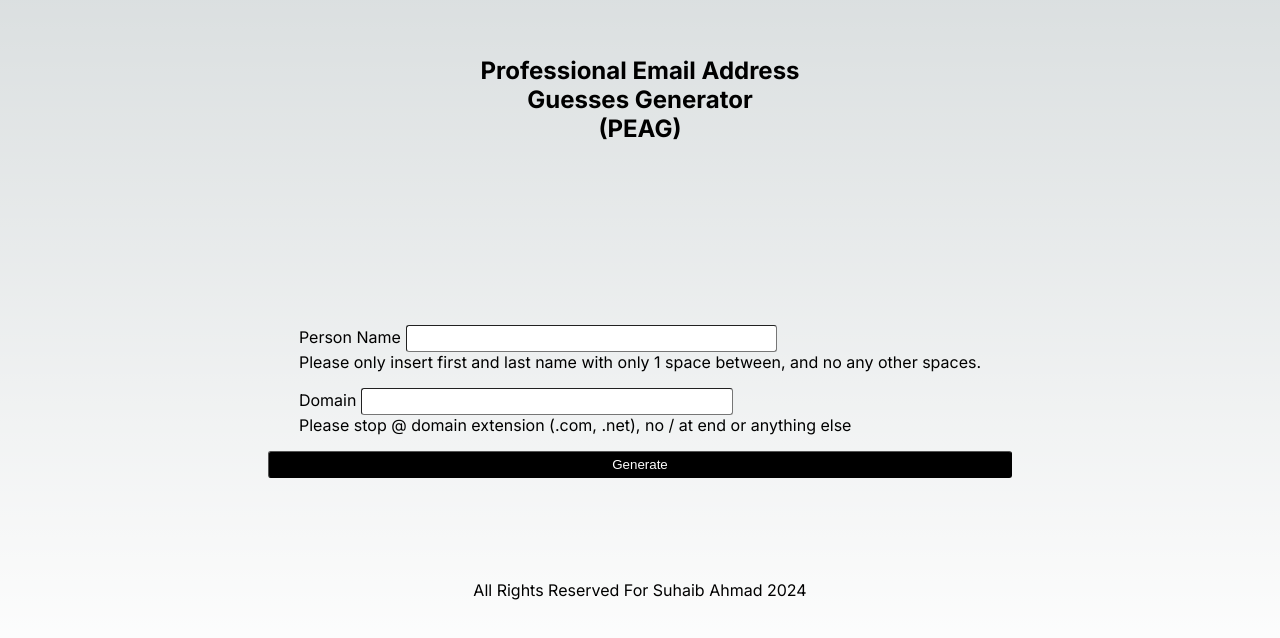
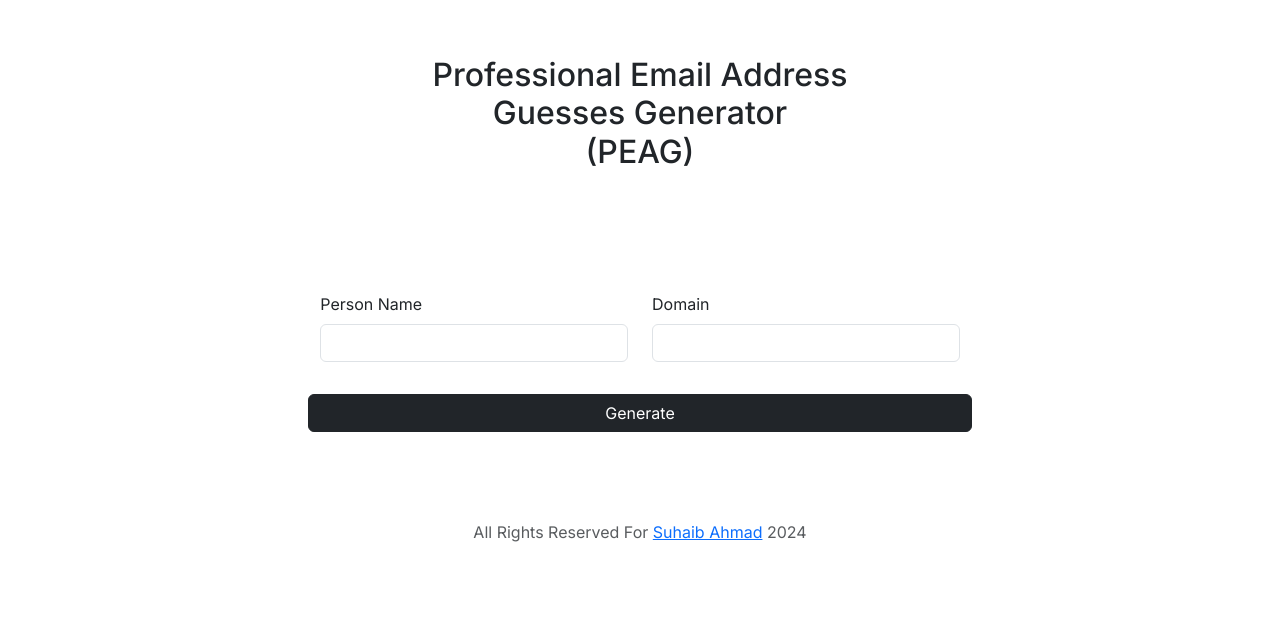
Before and after one commit to makkahwi/prof-emails, a Next.js app: page / in a window 1280 px wide. Shown: the part 104-742 px from the top of the page. Built offline with nearby package versions, Linux system fonts and the light colour scheme.

Commit message:
Engage Bootstrap Styling

```diff
--- a/src/app/globals.css
+++ b/src/app/globals.css
@@ -1,138 +1,22 @@
-:root {
-  --max-width: 1100px;
-  --border-radius: 12px;
-  --font-mono: ui-monospace, Menlo, Monaco, "Cascadia Mono", "Segoe UI Mono",
-    "Roboto Mono", "Oxygen Mono", "Ubuntu Monospace", "Source Code Pro",
-    "Fira Mono", "Droid Sans Mono", "Courier New", monospace;
-
-  --foreground-rgb: 0, 0, 0;
-  --background-start-rgb: 214, 219, 220;
-  --background-end-rgb: 255, 255, 255;
-
-  --primary-glow: conic-gradient(
-    from 180deg at 50% 50%,
-    #16abff33 0deg,
-    #0885ff33 55deg,
-    #54d6ff33 120deg,
-    #0071ff33 160deg,
-    transparent 360deg
-  );
-  --secondary-glow: radial-gradient(
-    rgba(255, 255, 255, 1),
-    rgba(255, 255, 255, 0)
-  );
-
-  --tile-start-rgb: 239, 245, 249;
-  --tile-end-rgb: 228, 232, 233;
-  --tile-border: conic-gradient(
-    #00000080,
-    #00000040,
-    #00000030,
-    #00000020,
-    #00000010,
-    #00000010,
-    #00000080
-  );
-
-  --callout-rgb: 238, 240, 241;
-  --callout-border-rgb: 172, 175, 176;
-  --card-rgb: 180, 185, 188;
-  --card-border-rgb: 131, 134, 135;
+.tooltip {
+  position: relative;
+  display: inline-block;
+  border-bottom: 1px dotted black; /* If you want dots under the hoverable text */
 }
 
-.input {
-  width: 100%;
-  margin: 2vh 2vw;
+.tooltip .tooltiptext {
+  visibility: hidden;
+  width: 120px;
+  background-color: black;
+  color: #fff;
+  text-align: center;
+  padding: 5px 0;
+  border-radius: 6px;
+
+  position: absolute;
+  z-index: 1;
 }
 
-.input label,
-.input input {
-  padding: 5px;
-  width: 50%;
+.tooltip:hover .tooltiptext {
+  visibility: visible;
 }
-
-.text-center {
-  text-align: center;
-}
-
-.button {
-  width: 100%;
-  padding: 5px;
-  background-color: black;
-  color: white;
-}
-.input input,
-.button {
-  border-width: 1px;
-  border-radius: 3px;
-}
-
-.margin {
-  margin: 2vh 0;
-}
-
-@media (prefers-color-scheme: dark) {
-  :root {
-    --foreground-rgb: 255, 255, 255;
-    --background-start-rgb: 0, 0, 0;
-    --background-end-rgb: 0, 0, 0;
-
-    --primary-glow: radial-gradient(rgba(1, 65, 255, 0.4), rgba(1, 65, 255, 0));
-    --secondary-glow: linear-gradient(
-      to bottom right,
-      rgba(1, 65, 255, 0),
-      rgba(1, 65, 255, 0),
-      rgba(1, 65, 255, 0.3)
-    );
-
-    --tile-start-rgb: 2, 13, 46;
-    --tile-end-rgb: 2, 5, 19;
-    --tile-border: conic-gradient(
-      #ffffff80,
-      #ffffff40,
-      #ffffff30,
-      #ffffff20,
-      #ffffff10,
-      #ffffff10,
-      #ffffff80
-    );
-
-    --callout-rgb: 20, 20, 20;
-    --callout-border-rgb: 108, 108, 108;
-    --card-rgb: 100, 100, 100;
-    --card-border-rgb: 200, 200, 200;
-  }
-}
-
-* {
-  box-sizing: border-box;
-  padding: 0;
-  margin: 0;
-}
-
-html,
-body {
-  max-width: 100vw;
-  overflow-x: hidden;
-}
-
-body {
-  color: rgb(var(--foreground-rgb));
-  background: linear-gradient(
-      to bottom,
-      transparent,
-      rgb(var(--background-end-rgb))
-    )
-    rgb(var(--background-start-rgb));
-}
-
-a {
-  color: inherit;
-  text-decoration: none;
-}
-
-@media (prefers-color-scheme: dark) {
-  html {
-    color-scheme: dark;
-  }
-}
--- a/src/app/layout.tsx
+++ b/src/app/layout.tsx
@@ -1,5 +1,6 @@
 import type { Metadata } from "next";
 import { Inter } from "next/font/google";
+import "bootstrap/dist/css/bootstrap.min.css";
 import "./globals.css";
 
 const inter = Inter({ subsets: ["latin"] });
--- a/src/app/page.tsx
+++ b/src/app/page.tsx
@@ -22,12 +22,16 @@ export default function Home() {
 
       <Form />
 
-      <div>
-        All Rights Reserved For{" "}
-        <a href="https://suhaib.dev" target="_blank">
-          Suhaib Ahmad
-        </a>{" "}
-        {new Date().getFullYear()}
+      <div className="container">
+        <footer className="py-3 my-4">
+          <p className="text-center text-body-secondary">
+            All Rights Reserved For{" "}
+            <a href="https://suhaib.dev" target="_blank">
+              Suhaib Ahmad
+            </a>{" "}
+            {new Date().getFullYear()}
+          </p>
+        </footer>
       </div>
     </main>
   );
--- a/src/components/Form.tsx
+++ b/src/components/Form.tsx
@@ -106,18 +106,24 @@ export default function Form() {
 
             generator(values.name, values.domain);
           }}
+          className="row"
         >
           {inputs.map(({ label, name, required, info }, i) => (
-            <div className="input" key={i}>
-              <label>{label}</label>
-              <input name={name} required={required} />
-              <div>
-                <label>{info}</label>
-              </div>
+            <div className="col-md-6 my-3" key={i}>
+              <label
+                className="form-label"
+                data-bs-toggle="tooltip"
+                data-bs-placement="top"
+                data-bs-title={info}
+              >
+                {label}
+              </label>
+
+              <input className="form-control" name={name} required={required} />
             </div>
           ))}
 
-          <button className="button" type="submit">
+          <button className="btn btn-dark col-md-12 my-3" type="submit">
             Generate
           </button>
         </form>
```
Also changed, not shown: package.json (+5 -4 lines).
